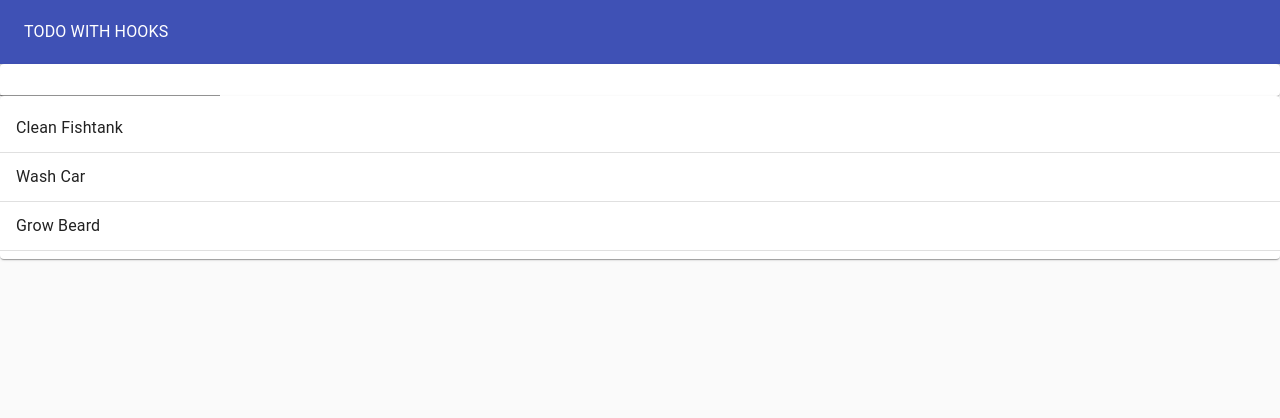
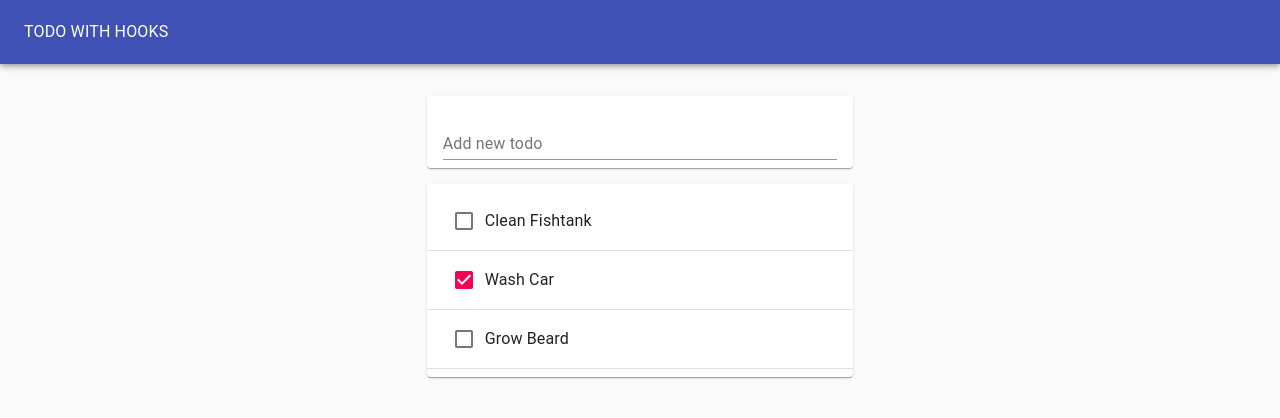
Before and after one commit to alfonsog714/react-hooks-todos, a React (Create React App) app: page / in a window 1280 px wide. Shown: the top 418 px of the page. Built offline with nearby package versions, Linux system fonts and the light colour scheme.

Commit message:
Added checkboxes and Todo.js component

```diff
--- /dev/null
+++ b/src/Todo.js
@@ -0,0 +1,15 @@
+import React from "react";
+import ListItem from "@material-ui/core/ListItem";
+import ListItemText from "@material-ui/core/ListItemText";
+import Checkbox from "@material-ui/core/Checkbox";
+
+function Todo({ task, completed }) {
+  return (
+    <ListItem>
+      <Checkbox checked={completed} />
+      <ListItemText>{task}</ListItemText>
+    </ListItem>
+  );
+}
+
+export default Todo;
--- a/src/TodoApp.js
+++ b/src/TodoApp.js
@@ -1,42 +1,50 @@
-import React, { useState } from 'react';
-import Typography from '@material-ui/core/Typography';
+import React, { useState } from "react";
+import Typography from "@material-ui/core/Typography";
 import Paper from "@material-ui/core/Paper";
 import AppBar from "@material-ui/core/AppBar";
-import Toolbar from '@material-ui/core/Toolbar';
-import Grid from '@material-ui/core/Grid';
+import Toolbar from "@material-ui/core/Toolbar";
+import Grid from "@material-ui/core/Grid";
 
-import TodoList from './TodoList.js'
-import TodoForm from './TodoForm.js';
+import TodoList from "./TodoList.js";
+import TodoForm from "./TodoForm.js";
 
-function TodoApp(){
+function TodoApp() {
   const initialTodos = [
-        { id: 1, task: "Clean Fishtank", completed:false },
-        { id:2, task: "Wash Car", completed: true },
-        { id:3, task: "Grow Beard", completed: false }
+    { id: 1, task: "Clean Fishtank", completed: false },
+    { id: 2, task: "Wash Car", completed: true },
+    { id: 3, task: "Grow Beard", completed: false }
   ];
 
   const [todos, setTodos] = useState(initialTodos);
 
+  const addTodo = newTodoText => {
+    setTodos([...todos, { id: 4, task: newTodoText, completed: false }]);
+  };
+
   return (
-        <Paper style={{
-            padding:0,
-            margin:0,
-            height:"100vh",
-            backgroundColor:"#fafafa"
+    <Paper
+      style={{
+        padding: 0,
+        margin: 0,
+        height: "100vh",
+        backgroundColor: "#fafafa"
       }}
-        elevation={0}>
-
-            <AppBar color="primary" position="static" style={{ height: "64px"}}>
-
+      elevation={0}
+    >
+      <AppBar color="primary" position="static" style={{ height: "64px" }}>
         <Toolbar>
           <Typography color="inherit">TODO WITH HOOKS</Typography>
         </Toolbar>
+      </AppBar>
 
-            </AppBar>
-            <TodoForm />
+      <Grid container justify="center" style={{ marginTop: "1rem" }}>
+        <Grid item xs={11} md={8} lg={4}>
+          <TodoForm addTodo={addTodo} />
           <TodoList todos={todos} />
+        </Grid>
+      </Grid>
     </Paper>
-    )
+  );
 }
 
 export default TodoApp;
--- a/src/TodoForm.js
+++ b/src/TodoForm.js
@@ -1,18 +1,31 @@
-import React from 'react';
-import TextField from '@material-ui/core/TextField';
-import Paper from '@material-ui/core/Paper';
+import React from "react";
+import TextField from "@material-ui/core/TextField";
+import Paper from "@material-ui/core/Paper";
 
-import useInputState from './hooks/useInputState.js'
+import useInputState from "./hooks/useInputState.js";
 
+function TodoForm({ addTodo }) {
+  const [value, handleChange, reset] = useInputState("");
 
-function TodoForm(props) {
-    const [value, handleChange, reset] = useInputState("");
-
-    return (
-        <Paper>
-            <TextField />
-        </Paper>
-    )
+  return (
+    <Paper style={{ margin: "1rem 0", padding: "0 1rem" }}>
+      <form
+        onSubmit={e => {
+          e.preventDefault();
+          addTodo(value);
+          reset();
+        }}
+      >
+        <TextField
+          value={value}
+          onChange={handleChange}
+          margin="normal"
+          label="Add new todo"
+          fullWidth
+        />
+      </form>
+    </Paper>
+  );
 }
 
 export default TodoForm;
--- a/src/TodoList.js
+++ b/src/TodoList.js
@@ -1,24 +1,21 @@
-import React from 'react';
-import Paper from '@material-ui/core/Paper';
-import List from '@material-ui/core/List';
-import ListItem from '@material-ui/core/ListItem';
-import Divider from '@material-ui/core/Divider';
-import ListItemText from "@material-ui/core/ListItemText"
+import React from "react";
+import Paper from "@material-ui/core/Paper";
+import List from "@material-ui/core/List";
+import Divider from "@material-ui/core/Divider";
+import Todo from "./Todo.js";
 
-function TodoList(props){
+function TodoList(props) {
   return (
     <Paper>
       <List>
         {props.todos.map(todo => (
           <>
-                <ListItem>
-                    <ListItemText>{todo.task}</ListItemText>
-                </ListItem>
+            <Todo task={todo.task} key={todo.id} completed={todo.completed} />
             <Divider />
           </>
         ))}
       </List>
     </Paper>
-    )
+  );
 }
 export default TodoList;
--- a/src/hooks/useInputState.js
+++ b/src/hooks/useInputState.js
@@ -1,4 +1,4 @@
-import { useState } from 'react';
+import { useState } from "react";
 
 export default initialVal => {
   const [value, setValue] = useState(initialVal);
@@ -12,4 +12,4 @@ export default initialVal => {
   };
 
   return [value, handleChange, reset];
-}
+};
```
Also changed, not shown: src/App.js (+3 -5 lines). Lines whose indentation alone changed are shown as unchanged.
